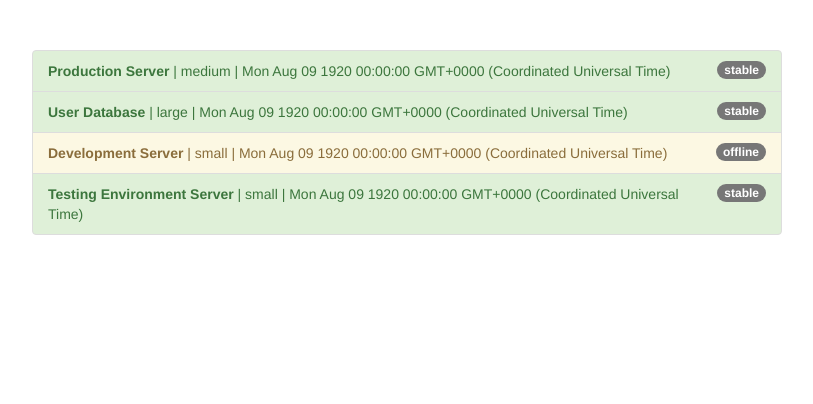
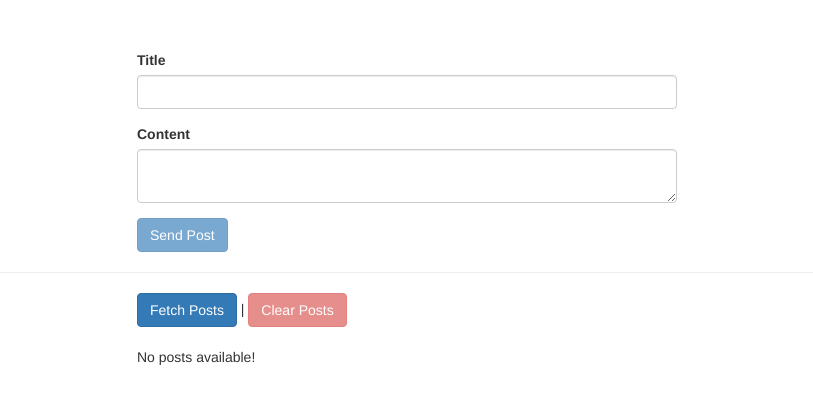
Before and after one commit to JiaweiLu1999/Angular_sandbox, an Angular app: page / in a window 1280 px wide. Shown: the top 404 px of the page, without its empty margins (233-1046 px from the left). Built offline with nearby package versions, Linux system fonts and the light colour scheme.

Commit message:
http start

```diff
--- a/src/app/app.component.css
+++ b/src/app/app.component.css
@@ -1,3 +1,7 @@
 .container {
-  margin-top: 50px;
+  margin-top: 30px;
 }
+
+.row {
+  margin: 20px 0;
+}
--- a/src/app/app.component.html
+++ b/src/app/app.component.html
@@ -1,18 +1,57 @@
 <div class="container">
   <div class="row">
-    <div class="col-xs-12 col-sm-10 col-md-8 col-sm-offset-1 col-md-offset-2">
-      <ul class="list-group">
-        <li
-          class="list-group-item"
-          *ngFor="let server of servers"
-          [ngClass]="getStatusClasses(server)">
-          <span
-            class="badge">
-            {{ server.status }}
-          </span>
-          <strong>{{ server.name }}</strong> | {{ server.instanceType }} | {{ server.started }}
-        </li>
-      </ul>
+    <div class="col-xs-12 col-md-6 col-md-offset-3">
+      <form #postForm="ngForm" (ngSubmit)="onCreatePost(postForm.value)">
+        <div class="form-group">
+          <label for="title">Title</label>
+          <input
+            type="text"
+            class="form-control"
+            id="title"
+            required
+            ngModel
+            name="title"
+          />
+        </div>
+        <div class="form-group">
+          <label for="content">Content</label>
+          <textarea
+            class="form-control"
+            id="content"
+            required
+            ngModel
+            name="content"
+          ></textarea>
+        </div>
+        <button
+          class="btn btn-primary"
+          type="submit"
+          [disabled]="!postForm.valid"
+        >
+          Send Post
+        </button>
+      </form>
+    </div>
+  </div>
+  <hr />
+  <div class="row">
+    <div class="col-xs-12 col-md-6 col-md-offset-3">
+      <button class="btn btn-primary" (click)="onFetchPosts()">
+        Fetch Posts
+      </button>
+      |
+      <button
+        class="btn btn-danger"
+        [disabled]="loadedPosts.length < 1"
+        (click)="onClearPosts()"
+      >
+        Clear Posts
+      </button>
+    </div>
+  </div>
+  <div class="row">
+    <div class="col-xs-12 col-md-6 col-md-offset-3">
+      <p>No posts available!</p>
     </div>
   </div>
 </div>
--- a/src/app/app.component.ts
+++ b/src/app/app.component.ts
@@ -1,42 +1,28 @@
-import { Component } from '@angular/core';
+import { Component, OnInit } from '@angular/core';
+import { HttpClient } from '@angular/common/http';
 
 @Component({
   selector: 'app-root',
   templateUrl: './app.component.html',
   styleUrls: ['./app.component.css']
 })
-export class AppComponent {
-  servers = [
-    {
-      instanceType: 'medium',
-      name: 'Production Server',
-      status: 'stable',
-      started: new Date(15, 1, 2017)
-    },
-    {
-      instanceType: 'large',
-      name: 'User Database',
-      status: 'stable',
-      started: new Date(15, 1, 2017)
-    },
-    {
-      instanceType: 'small',
-      name: 'Development Server',
-      status: 'offline',
-      started: new Date(15, 1, 2017)
-    },
-    {
-      instanceType: 'small',
-      name: 'Testing Environment Server',
-      status: 'stable',
-      started: new Date(15, 1, 2017)
-    }
-  ];
-  getStatusClasses(server: {instanceType: string, name: string, status: string, started: Date}) {
-    return {
-      'list-group-item-success': server.status === 'stable',
-      'list-group-item-warning': server.status === 'offline',
-      'list-group-item-danger': server.status === 'critical'
-    };
+export class AppComponent implements OnInit {
+  loadedPosts = [];
+
+  constructor(private http: HttpClient) {}
+
+  ngOnInit() {}
+
+  onCreatePost(postData: { title: string; content: string }) {
+    // Send Http request
+    console.log(postData);
+  }
+
+  onFetchPosts() {
+    // Send Http request
+  }
+
+  onClearPosts() {
+    // Send Http request
   }
 }
```
Also changed, not shown: src/app/app.module.ts (+4 -9 lines), 1 other file (tests, documents, lock files or other folders).
